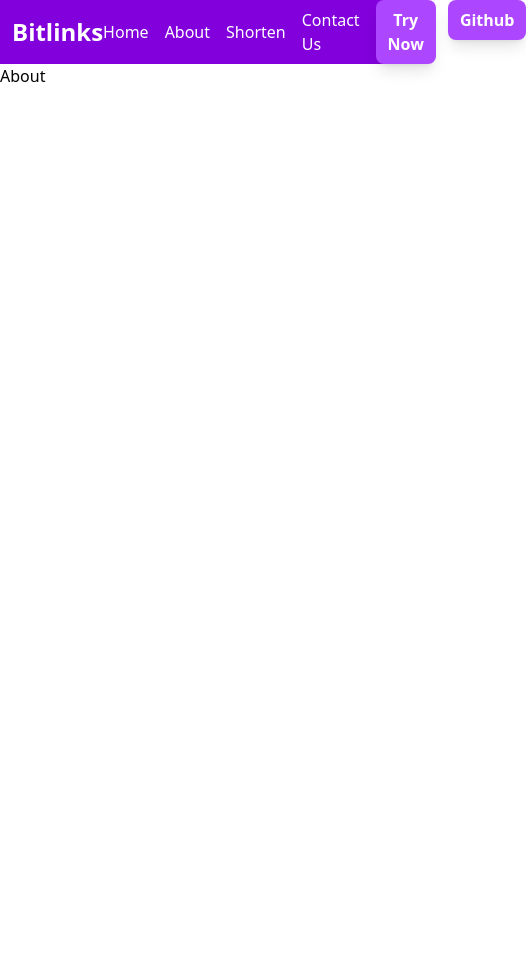
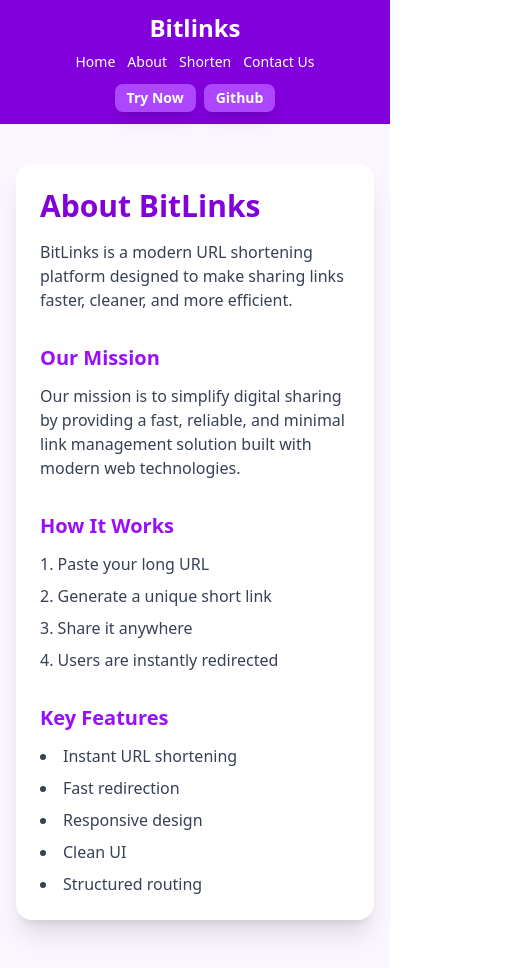
Before and after one commit to ashwaniiikuma/Bitlinks-website, a Next.js app: page /about in a window 390 px wide. Shown: the whole page, 526 px wide, since content can reach past the window. Before the commit the page ends 844 px from the top, so only its background shows below. Built offline with nearby package versions, Linux system fonts and the light colour scheme.

Commit message:
Made homepage, navbar and about page  responsive

```diff
--- a/app/about/page.js
+++ b/app/about/page.js
@@ -1,11 +1,150 @@
-import React from 'react'
+// export default function About() {
+//   return (
+//     <div className="min-h-screen bg-purple-50 px-25 py-20">
+//       <div className="max-w-4xl mx-auto bg-white shadow-xl rounded-2xl p-10 space-y-10">
 
-const page = () => {
+//         {/* Heading */}
+//         <div>
+//           <h1 className="text-4xl font-bold text-purple-700 mb-4 ">
+//             About BitLinks
+//           </h1>
+//           <p className="text-gray-700 text-lg">
+//             BitLinks is a modern URL shortening platform designed to make
+//             sharing links faster, cleaner, and more efficient.
+//           </p>
+//         </div>
+
+//         {/* Mission */}
+//         <div>
+//           <h2 className="text-2xl font-semibold text-purple-600 mb-3">
+//              Our Mission
+//           </h2>
+//           <p className="text-gray-700">
+//             Our mission is to simplify digital sharing by providing a fast,
+//             reliable, and minimal link management solution built with modern
+//             web technologies.
+//           </p>
+//         </div>
+
+//         {/* How It Works */}
+//         <div>
+//           <h2 className="text-2xl font-semibold text-purple-600 mb-3">
+//              How It Works
+//           </h2>
+//           <ol className="list-decimal list-inside text-gray-700 space-y-2">
+//             <li>Paste your long URL</li>
+//             <li>Generate a unique short link</li>
+//             <li>Share it anywhere</li>
+//             <li>Users are instantly redirected to the original URL</li>
+//           </ol>
+//         </div>
+
+//         {/* Features */}
+//         <div>
+//           <h2 className="text-2xl font-semibold text-purple-600 mb-3">
+//             Key Features
+//           </h2>
+//           <ul className="list-disc list-inside text-gray-700 space-y-2">
+//             <li> Instant URL shortening</li>
+//             <li> Fast redirection</li>
+//             <li> Fully responsive design</li>
+//             <li> Clean and minimal interface</li>
+//             <li> Structured backend routing</li>
+//           </ul>
+//         </div>
+
+//         {/* Tech Stack */}
+//         <div>
+//           <h2 className="text-2xl font-semibold text-purple-600 mb-3">
+//              Technology Stack
+//           </h2>
+//           <ul className="list-disc list-inside text-gray-700 space-y-2">
+//             <li>Next.js (App Router)</li>
+//             <li>Tailwind CSS</li>
+//             <li>MongoDB</li>
+//             <li>Node.js</li>
+//           </ul>
+//         </div>
+
+//         {/* Future Improvements */}
+//         <div>
+//           <h2 className="text-2xl font-semibold text-purple-600 mb-3">
+//              Future Improvements
+//           </h2>
+//           <ul className="list-disc list-inside text-gray-700 space-y-2">
+//             <li> Click analytics dashboard</li>
+//             <li> User authentication system</li>
+//             <li> Custom branded URLs</li>
+//             <li> Link performance tracking</li>
+//           </ul>
+//         </div>
+
+//         {/* Footer Note */}
+//         <div className="border-t pt-6">
+//           <p className="text-gray-600">
+//             BitLinks was built as a full-stack learning project to demonstrate
+//             routing, database integration, API handling, and modern UI
+//             development using Next.js.
+//           </p>
+//         </div>
+
+//       </div>
+//     </div>
+//   );
+// }
+
+export default function About() {
   return (
-    <div>
-      About
+    <div className="min-h-screen bg-purple-50 px-4 sm:px-8 lg:px-16 py-10">
+      <div className="max-w-4xl mx-auto bg-white shadow-xl rounded-2xl p-6 sm:p-8 lg:p-10 space-y-8">
+
+        <div>
+          <h1 className="text-3xl sm:text-4xl font-bold text-purple-700 mb-4">
+            About BitLinks
+          </h1>
+          <p className="text-gray-700 text-base sm:text-lg">
+            BitLinks is a modern URL shortening platform designed to make
+            sharing links faster, cleaner, and more efficient.
+          </p>
+        </div>
+
+        <div>
+          <h2 className="text-xl sm:text-2xl font-semibold text-purple-600 mb-3">
+            Our Mission
+          </h2>
+          <p className="text-gray-700">
+            Our mission is to simplify digital sharing by providing a fast,
+            reliable, and minimal link management solution built with modern
+            web technologies.
+          </p>
+        </div>
+
+        <div>
+          <h2 className="text-xl sm:text-2xl font-semibold text-purple-600 mb-3">
+            How It Works
+          </h2>
+          <ol className="list-decimal list-inside text-gray-700 space-y-2">
+            <li>Paste your long URL</li>
+            <li>Generate a unique short link</li>
+            <li>Share it anywhere</li>
+            <li>Users are instantly redirected</li>
+          </ol>
+        </div>
+
+        <div>
+          <h2 className="text-xl sm:text-2xl font-semibold text-purple-600 mb-3">
+            Key Features
+          </h2>
+          <ul className="list-disc list-inside text-gray-700 space-y-2">
+            <li>Instant URL shortening</li>
+            <li>Fast redirection</li>
+            <li>Responsive design</li>
+            <li>Clean UI</li>
+            <li>Structured routing</li>
+          </ul>
+        </div>
+
+      </div>
     </div>
-  )
+  );
 }
-
-export default page
--- /dev/null
+++ b/app/contactus/page.js
@@ -0,0 +1,55 @@
+  "use client"
+import React from "react";
+
+const page = () => {
+  const handlesubmit =(e)=>{
+    alert("Message send successfully")
+  }
+
+
+  return (
+    <section className="flex justify-center items-center min-h-[80vh] bg-purple-50">
+      <form onSubmit={handlesubmit} className="w-full max-w-[600px] bg-white p-8 rounded-lg shadow-md">
+        <h2 className="text-2xl font-bold text-center mb-6">Contact Form</h2>
+
+        <div className="mb-4">
+          <label className="block text-sm font-medium mb-1">Full Name</label>
+          <input
+            type="text"
+            className="w-full h-[45px] border border-gray-300 rounded-md px-3 focus:outline-none focus:border-purple-500"
+            placeholder="Enter your name"
+            required
+          />
+        </div>
+
+        <div className="mb-4">
+          <label className="block text-sm font-medium mb-1">Email Address</label>
+          <input
+            type="email"
+            className="w-full h-[45px] border border-gray-300 rounded-md px-3 focus:outline-none focus:border-purple-500"
+            placeholder="Enter your email"
+            required
+          />
+        </div>
+
+        <div className="mb-4">
+          <label className="block text-sm font-medium mb-1">Your Message</label>
+          <textarea
+            className="w-full h-[120px] border border-gray-300 rounded-md px-3 py-2 focus:outline-none focus:border-purple-500"
+            placeholder="Enter your message"
+            required
+          ></textarea>
+        </div>
+
+        <button
+          type="submit"
+          className="w-full bg-purple-500 text-white py-3 rounded-md font-medium hover:bg-purple-600 transition"
+        >
+          Send Message
+        </button>
+      </form>
+    </section>
+  );
+};
+
+export default page;
--- a/app/page.js
+++ b/app/page.js
@@ -9,23 +9,46 @@ const poppins = Poppins({
 
 export default function Home() {
   return (
-    <main className="bg-purple-100">
-      <section className="grid grid-cols-2 h-[50vh]">
-        <div className=" flex flex-col gap-4 items-center justify-center">
-          <p className={`text-3xl font-bold ${poppins.className}`}>
-            The best URL sortner in the market
+   <main className="">
+  <section className="grid grid-cols-1 md:grid-cols-2 min-h-[70vh]">
+
+    {/* Left Content */}
+    <div className="flex flex-col gap-5 items-center justify-center text-center px-6 md:px-10 py-20">
+
+      <p className={`text-2xl md:text-3xl font-bold py-5 ${poppins.className}`}>
+        The best URL shortener in the market
       </p>
-          <p className="px-50 text-center">
-            we are the most straitforward URL in the world. Most of the URL shortner will track or your are ask you to give your details for login. we undersand your needs and hence we have created this URL shortner.
+
+      <p className="text-gray-700  max-w-2xl md:p-5 w-7xl py-10">
+        We are the most straightforward URL shortener on the web. Unike others, we prioritize your privacy by not by not tracking your activites or requiring  login details.
       </p>
-           <div className='flex gap-3 justify-start'>
-                <Link href="/shorten" ><button className='bg-purple-500 shadow-lg p-3 text-white rounded-lg py-2 font-bold'>Try Now</button></Link>
-                <Link href="/Github" ><button className='bg-purple-500 shadow-lg p-3 text-white rounded-lg py-2 font-bold'>Github</button></Link>
+
+      <div className="flex flex-col sm:flex-row gap-3 py-20">
+        <Link href="/shorten">
+          <button className="bg-purple-500 shadow-lg px-6 py-2 text-white rounded-lg font-bold hover:bg-purple-600 transition">
+            Try Now
+          </button>
+        </Link>
+
+        <Link href="/Github">
+          <button className="bg-purple-500 shadow-lg px-6 py-2 text-white rounded-lg font-bold hover:bg-purple-600 transition">
+            Github
+          </button>
+        </Link>
       </div>
+
     </div>
-        <div className="flex justify-start relative">
-      <Image className="mix-blend-darken" alt="an Image of a vector" src={"/vector.jpg"} fill={true} />
+
+    {/* Right Image */}
+    <div className="relative h-[200px] md:h-auto w-full">
+      <Image
+        className="object-contain mix-blend-darken"
+        alt="vector illustration"
+        src="/vector.jpg"
+        fill
+      />
     </div>
+
   </section>
 </main>
   );
--- a/components/Navbar.js
+++ b/components/Navbar.js
@@ -2,22 +2,34 @@ import React from 'react'
 import Link from 'next/link'
 const Navbar = () => {
   return (
-    <nav className='h-16 bg-purple-700 flex justify-between text-white px-3 items-center'>
-        <div className='logo font-bold text-2xl'>
-            <Link href="/">Bitlinks</Link>
-        </div>
-        <ul className='flex justify-center items-center gap-4'>
-            <Link href="/" ><li>Home</li></Link>
-            <Link href="/about" ><li>About</li></Link>
-            <Link href="/shorten" ><li>Shorten</li></Link>
-            <Link href="/contact us" ><li>Contact Us</li></Link>
-            <li className='flex gap-3'>
-            <Link href="/shorten" ><button className='bg-purple-500 shadow-lg p-3 rounded-lg py-2 font-bold'>Try Now</button></Link>
-                <Link href="/Github" ><button className='bg-purple-500 shadow-lg p-3 rounded-lg py-2 font-bold'>Github</button></Link>
-            </li>
+<nav className='bg-purple-700 text-white flex flex-col md:flex-row md:justify-between md:items-center px-4 py-3'>
 
-        </ul>
-    </nav>
+    <div className='logo font-bold text-2xl mb-2 md:mb-0 flex justify-center md:justify-start'>
+        <Link href="/">Bitlinks</Link>
+    </div>
+
+    <ul className='flex flex-wrap justify-center md:justify-end items-center gap-3 text-sm md:text-base'>
+        <Link href="/" ><li className='hover:text-gray-100'>Home</li></Link>
+        <Link href="/about" ><li className='hover:text-gray-100'>About</li></Link>
+        <Link href="/shorten" ><li className='hover:text-gray-100'>Shorten</li></Link>
+        <Link href="/contactus" ><li className='hover:text-gray-100'>Contact Us</li></Link>
+
+        <li className='flex gap-2'>
+            <Link href="/shorten" >
+                <button className='bg-purple-500 shadow-lg px-3 py-1 rounded-lg font-bold'>
+                    Try Now
+                </button>
+            </Link>
+
+            <Link href="/Github" >
+                <button className='bg-purple-500 shadow-lg px-3 py-1 rounded-lg font-bold'>
+                    Github
+                </button>
+            </Link>
+        </li>
+    </ul>
+
+</nav>
   )
 }
 
--- a/package.json
+++ b/package.json
@@ -3,7 +3,7 @@
   "version": "0.1.0",
   "private": true,
   "scripts": {
-    "dev": "next dev",
+    "dev": "next dev ",
     "build": "next build",
     "start": "next start",
     "lint": "eslint"
@@ -12,7 +12,7 @@
     "db": "^6.0.3",
     "mongo": "^0.1.0",
     "mongodb": "^7.1.0",
-    "next": "16.1.6",
+    "next": "^15.5.12",
     "react": "19.2.3",
     "react-dom": "19.2.3"
   },
```
Also changed, not shown: app/shorten/page.js (+39 -18 lines), 1 other file (tests, documents, lock files or other folders). Lines whose indentation alone changed are shown as unchanged.
